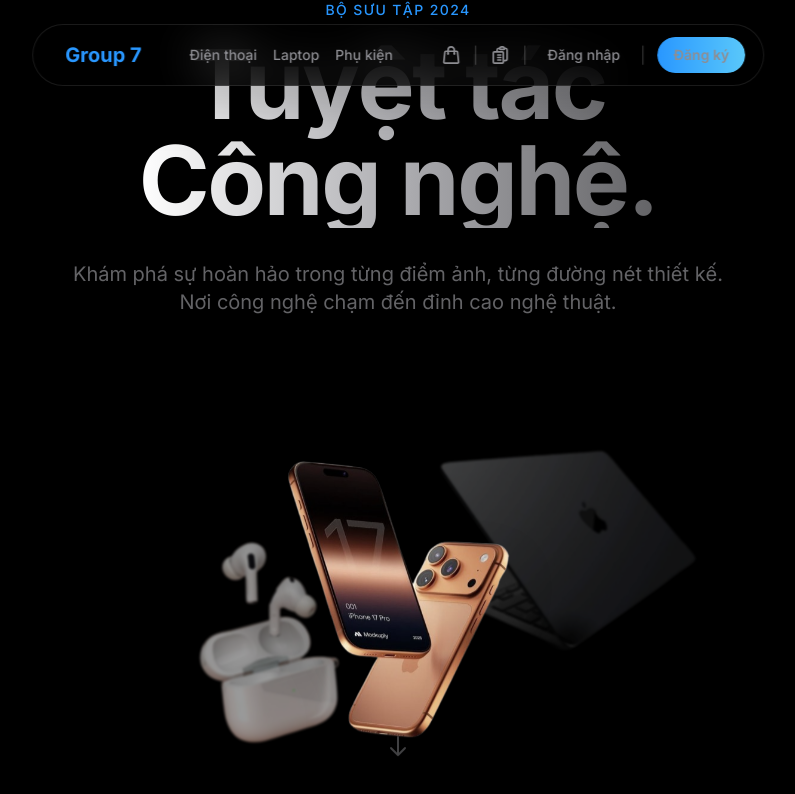
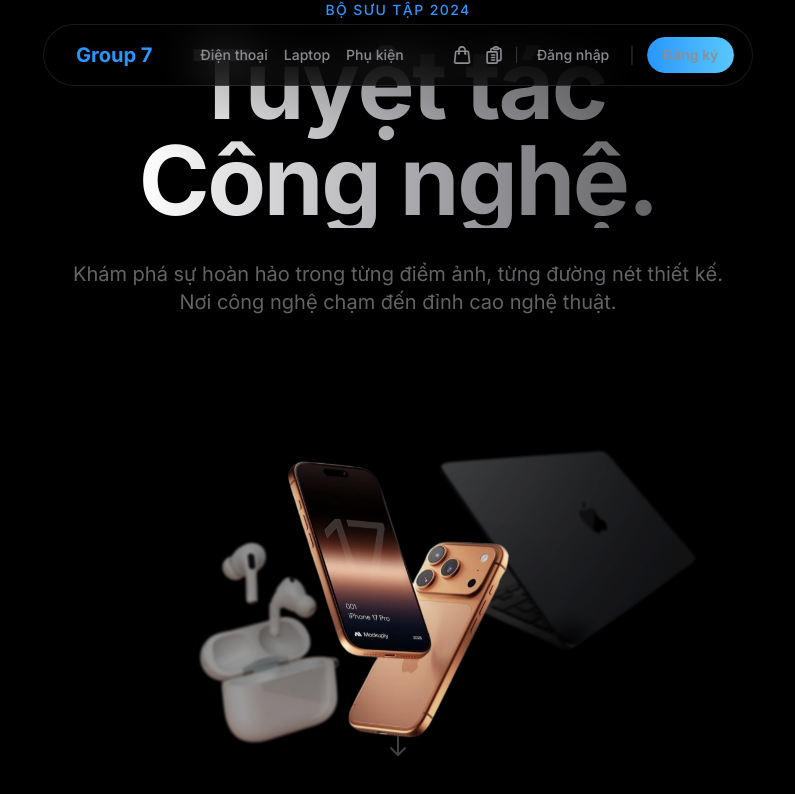
Before and after one commit to bedive-215/tech-store, a React (Vite) app in the folder frontend/: page /user/home in a window 1280 px wide. Shown: the top 794 px of the page, without its empty margins (242-1037 px from the left). Built offline with nearby package versions, Linux system fonts and the light colour scheme; no server answers.

Commit message:
style: fix navbar layout - group Cart+Orders together with separator after

```diff
--- a/frontend/src/components/common/FloatingNavbar.jsx
+++ b/frontend/src/components/common/FloatingNavbar.jsx
@@ -126,9 +126,7 @@ export default function FloatingNavbar() {
                         )}
                     </Link>
 
-                    <span className="text-white/20 hidden sm:inline">|</span>
-
-                    {/* Orders for Guests */}
+                    {/* Orders for Guests - grouped with Cart, no separator */}
                     <Link
                         to="/user/orders"
                         className={`relative transition-colors ${isActive('/user/orders') ? 'text-[#2997ff]' : 'text-gray-300 hover:text-white'}`}
@@ -139,7 +137,8 @@ export default function FloatingNavbar() {
                         </svg>
                     </Link>
 
-                    <span className="text-white/20 hidden sm:inline">|</span>
+                    {/* Separator after icons group */}
+                    <div className="h-4 w-px bg-white/20" />
 
                     <Link
                         to="/login"
```
